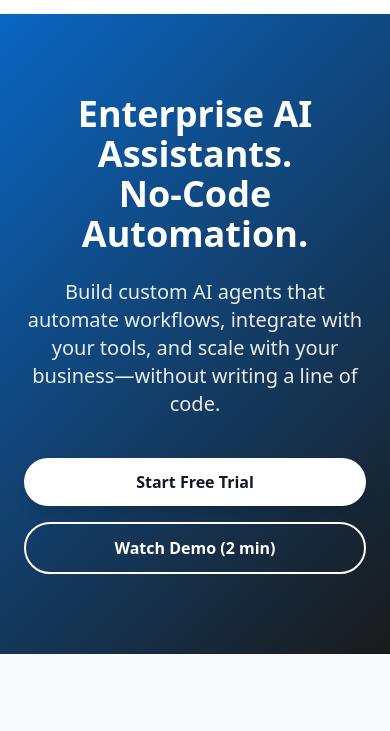
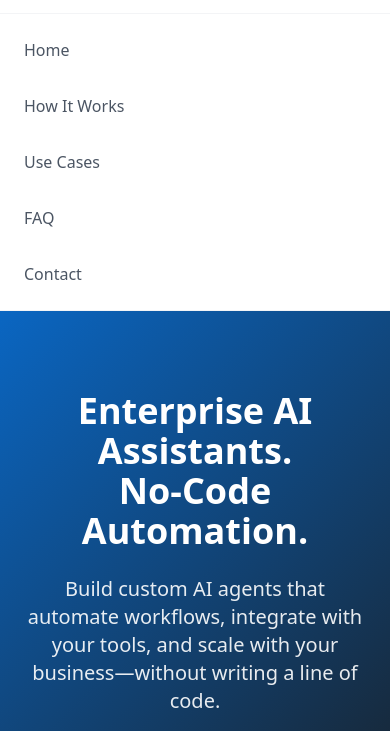
Before and after one commit to gongqi210/company-website, a plain HTML site: page index.html in a window 390 px wide. Both pictures are taken after a click on the button 354 px from the left and 32 px from the top of the page. Shown: the part 51-782 px from the top of the page. Drawn offline with nearby package versions, Linux system fonts and the light colour scheme.

Commit message:
Add mobile menu navigation
- Added mobile menu toggle with JavaScript
- Improved navigation accessibility on small screens

```diff
--- a/index.html
+++ b/index.html
@@ -73,11 +73,21 @@
                 <a href="#faq" class="text-gray-600 hover:text-gray-900 font-medium">FAQ</a>
                 <a href="#contact" class="text-gray-600 hover:text-gray-900 font-medium">Contact</a>
             </div>
-            <button class="md:hidden text-gray-600">
+            <button id="mobile-menu-button" class="md:hidden text-gray-600">
                 <svg class="w-6 h-6" fill="none" stroke="currentColor" viewBox="0 0 24 24">
                     <path stroke-linecap="round" stroke-linejoin="round" stroke-width="2" d="M4 6h16M4 12h16M4 18h16"></path>
                 </svg>
             </button>
+        </div>
+        <!-- Mobile menu (hidden by default) -->
+        <div id="mobile-menu" class="md:hidden hidden bg-white border-t border-gray-100">
+            <div class="container mx-auto px-6 py-4 flex flex-col space-y-4">
+                <a href="#home" class="text-gray-600 hover:text-gray-900 font-medium py-2">Home</a>
+                <a href="#how-it-works" class="text-gray-600 hover:text-gray-900 font-medium py-2">How It Works</a>
+                <a href="#use-cases" class="text-gray-600 hover:text-gray-900 font-medium py-2">Use Cases</a>
+                <a href="#faq" class="text-gray-600 hover:text-gray-900 font-medium py-2">FAQ</a>
+                <a href="#contact" class="text-gray-600 hover:text-gray-900 font-medium py-2">Contact</a>
+            </div>
         </div>
     </nav>
 
@@ -309,9 +319,24 @@
         </div>
     </footer>
 
-    <!-- Script to set current year -->
+    <!-- Script to set current year and handle mobile menu -->
     <script>
         document.getElementById('current-year').textContent = new Date().getFullYear();
+
+        // Mobile menu toggle
+        const mobileMenuButton = document.getElementById('mobile-menu-button');
+        const mobileMenu = document.getElementById('mobile-menu');
+        if (mobileMenuButton && mobileMenu) {
+            mobileMenuButton.addEventListener('click', () => {
+                mobileMenu.classList.toggle('hidden');
+            });
+            // Close menu when clicking a link
+            mobileMenu.querySelectorAll('a').forEach(link => {
+                link.addEventListener('click', () => {
+                    mobileMenu.classList.add('hidden');
+                });
+            });
+        }
     </script>
 </body>
 </html>
```
